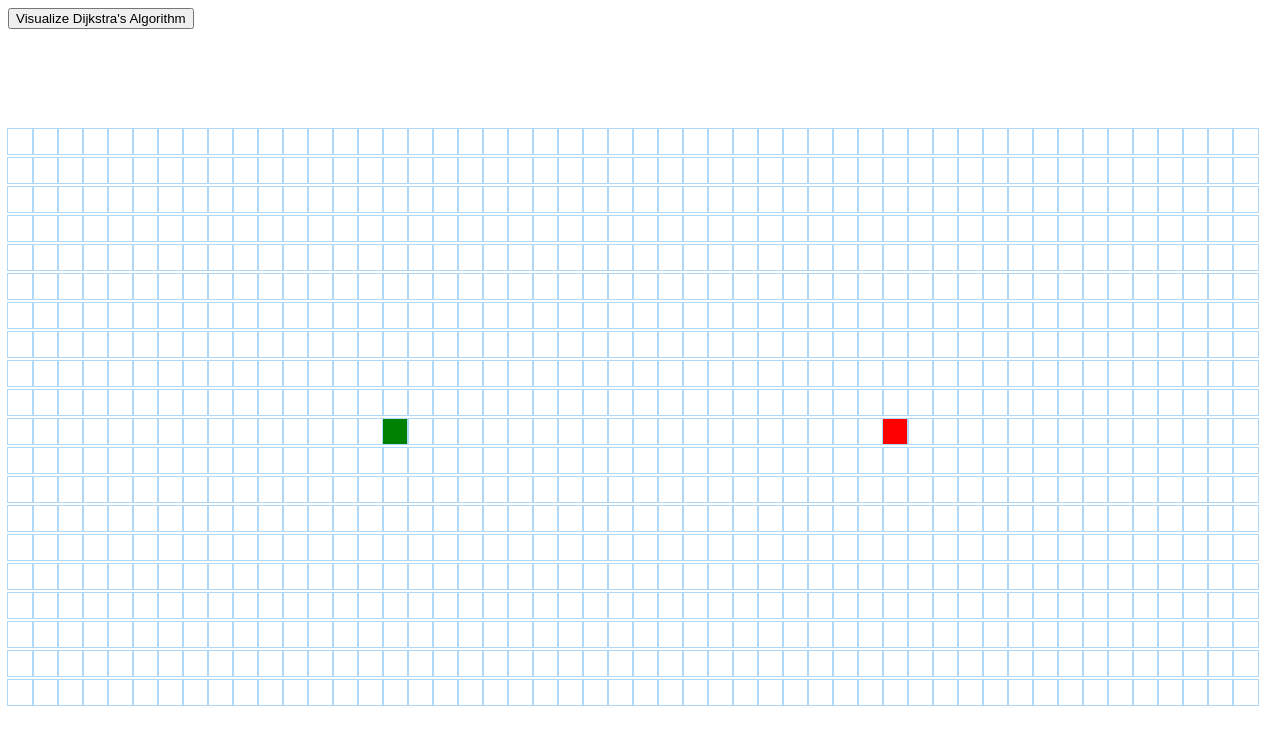
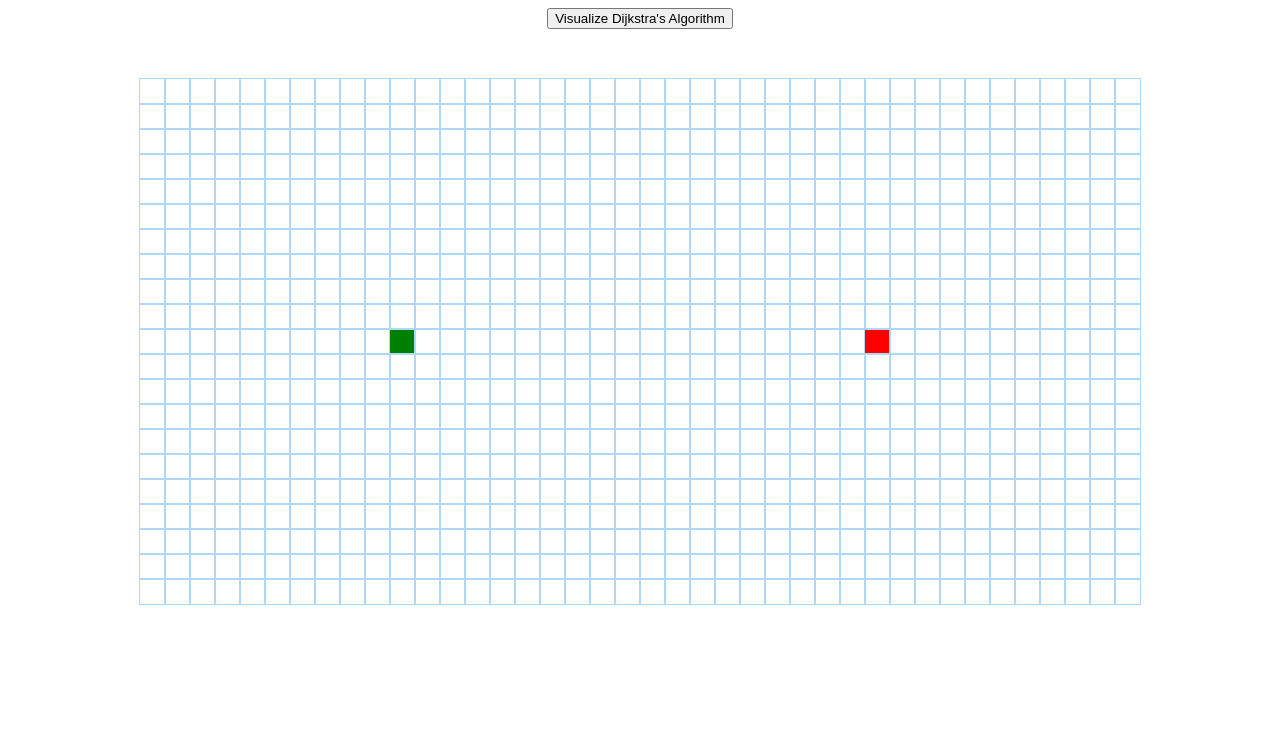
Before and after one commit to sava-stanchev/algorithmic-pathfinding, a React (Create React App) app: page / in a window 1280 px wide. Shown: the top 744 px of the page. Built offline with nearby package versions, Linux system fonts and the light colour scheme.

Commit message:
add more css and switch col/row

```diff
--- a/src/Algorithms/Dijkstra.tsx
+++ b/src/Algorithms/Dijkstra.tsx
@@ -1,9 +1,9 @@
-import { NodeType } from "../Visualizer/Visualizer";
+import { NodeType } from "../Visualizer/SingleNode/SingleNode";
 
 const getAllNodes = (grid: NodeType[][]) => {
   const nodes = [];
-  for (const row of grid) {
-    for (const node of row) {
+  for (const col of grid) {
+    for (const node of col) {
       nodes.push(node);
     }
   }
@@ -17,10 +17,10 @@ const sortNodesByDistance = (unvisitedNodes: NodeType[]) => {
 const getUnvisitedNeighbors = (node: NodeType, grid: NodeType[][]) => {
   const neighbors = [];
   const { col, row } = node;
-  if (row > 0) neighbors.push(grid[row - 1][col]);
-  if (row < grid.length - 1) neighbors.push(grid[row + 1][col]);
-  if (col > 0) neighbors.push(grid[row][col - 1]);
-  if (col < grid[0].length - 1) neighbors.push(grid[row][col + 1]);
+  if (col > 0) neighbors.push(grid[col - 1][row]);
+  if (col < grid.length - 1) neighbors.push(grid[col + 1][row]);
+  if (row > 0) neighbors.push(grid[col][row - 1]);
+  if (row < grid[0].length - 1) neighbors.push(grid[col][row + 1]);
   return neighbors.filter((neighbor) => !neighbor.isVisited);
 };
 
--- a/src/Visualizer/SingleNode/SingleNode.css
+++ b/src/Visualizer/SingleNode/SingleNode.css
@@ -2,7 +2,6 @@
   width: 25px;
   height: 25px;
   outline: 1px solid rgb(175, 216, 248);
-  display: inline-block;
 }
 
 .node-finish {
--- a/src/Visualizer/SingleNode/SingleNode.tsx
+++ b/src/Visualizer/SingleNode/SingleNode.tsx
@@ -1,4 +1,15 @@
 import "./SingleNode.css";
+
+export type NodeType = {
+  row: number;
+  col: number;
+  isStart: boolean;
+  isFinish: boolean;
+  distance: number;
+  isVisited: boolean;
+  previousNode: NodeType | null;
+  isWall: boolean;
+};
 
 type Props = {
   row: number;
@@ -6,8 +17,8 @@ type Props = {
   isStart: boolean;
   isFinish: boolean;
   isWall: boolean;
-  onMouseDown: (row: number, col: number) => void;
-  onMouseEnter: (row: number, col: number) => void;
+  onMouseDown: (col: number, row: number) => void;
+  onMouseEnter: (col: number, row: number) => void;
   onMouseUp: () => void;
 };
 
@@ -31,10 +42,10 @@ const SingleNode: React.FC<Props> = ({
 
   return (
     <div
-      id={`node-${row}-${col}`}
+      id={`node-${col}-${row}`}
       className={`node ${extraClassName}`}
-      onMouseDown={() => onMouseDown(row, col)}
-      onMouseEnter={() => onMouseEnter(row, col)}
+      onMouseDown={() => onMouseDown(col, row)}
+      onMouseEnter={() => onMouseEnter(col, row)}
       onMouseUp={() => onMouseUp()}
     ></div>
   );
--- a/src/Visualizer/Visualizer.css
+++ b/src/Visualizer/Visualizer.css
@@ -1,3 +1,17 @@
+body {
+  min-width: 1033px;
+}
+
+.container {
+  display: flex;
+  flex-direction: column;
+  justify-content: center;
+  align-items: center;
+  width: 100%;
+}
+
 .grid {
-  margin: 100px 0 0;
+  display: flex;
+  margin: 50px;
+  max-width: 100%;
 }
--- a/src/Visualizer/Visualizer.tsx
+++ b/src/Visualizer/Visualizer.tsx
@@ -1,19 +1,20 @@
 import { useState } from "react";
 import { dijkstra, getNodesInShortestPathOrder } from "../Algorithms/Dijkstra";
 import SingleNode from "./SingleNode/SingleNode";
+import { NodeType } from "./SingleNode/SingleNode";
 import "./Visualizer.css";
 
+const START_NODE_COL = 10;
 const START_NODE_ROW = 10;
-const START_NODE_COL = 15;
+const FINISH_NODE_COL = 29;
 const FINISH_NODE_ROW = 10;
-const FINISH_NODE_COL = 35;
 
-const createNode = (col: number, row: number) => {
+const createNode = (row: number, col: number) => {
   return {
+    row,
     col,
-    row,
-    isStart: row === START_NODE_ROW && col === START_NODE_COL,
-    isFinish: row === FINISH_NODE_ROW && col === FINISH_NODE_COL,
+    isStart: col === START_NODE_COL && row === START_NODE_ROW,
+    isFinish: col === FINISH_NODE_COL && row === FINISH_NODE_ROW,
     distance: Infinity,
     isVisited: false,
     previousNode: null,
@@ -21,25 +22,14 @@ const createNode = (col: number, row: number) => {
   };
 };
 
-export type NodeType = {
-  row: number;
-  col: number;
-  isStart: boolean;
-  isFinish: boolean;
-  distance: number;
-  isVisited: boolean;
-  previousNode: NodeType | null;
-  isWall: boolean;
-};
-
 const getInitialGrid = () => {
   const theGrid = [];
-  for (let row = 0; row < 20; row++) {
-    const currentRow = [];
-    for (let col = 0; col < 50; col++) {
-      currentRow.push(createNode(col, row));
+  for (let col = 0; col < 40; col++) {
+    const currentCol = [];
+    for (let row = 0; row < 21; row++) {
+      currentCol.push(createNode(row, col));
     }
-    theGrid.push(currentRow);
+    theGrid.push(currentCol);
   }
 
   return theGrid;
@@ -47,16 +37,16 @@ const getInitialGrid = () => {
 
 const getNewGridWithWallToggled = (
   grid: NodeType[][],
-  row: number,
-  col: number
+  col: number,
+  row: number
 ) => {
   const newGrid = grid.slice();
-  const node = newGrid[row][col];
+  const node = newGrid[col][row];
   const newNode = {
     ...node,
     isWall: !node.isWall,
   };
-  newGrid[row][col] = newNode;
+  newGrid[col][row] = newNode;
   return newGrid;
 };
 
@@ -67,15 +57,15 @@ const Visualizer: React.FC = () => {
   });
   const [mouseIsPressed, setMouseIsPressed] = useState(false);
 
-  const handleMouseDown = (row: number, col: number) => {
-    const newGrid = getNewGridWithWallToggled(grid, row, col);
+  const handleMouseDown = (col: number, row: number) => {
+    const newGrid = getNewGridWithWallToggled(grid, col, row);
     setGrid(newGrid);
     setMouseIsPressed(true);
   };
 
-  const handleMouseEnter = (row: number, col: number) => {
+  const handleMouseEnter = (col: number, row: number) => {
     if (!mouseIsPressed) return;
-    const newGrid = getNewGridWithWallToggled(grid, row, col);
+    const newGrid = getNewGridWithWallToggled(grid, col, row);
     setGrid(newGrid);
   };
 
@@ -96,7 +86,7 @@ const Visualizer: React.FC = () => {
       }
       setTimeout(() => {
         const node = visitedNodesInOrder[i];
-        document.getElementById(`node-${node.row}-${node.col}`)!.className =
+        document.getElementById(`node-${node.col}-${node.row}`)!.className =
           "node node-visited";
       }, 10 * i);
     }
@@ -106,30 +96,30 @@ const Visualizer: React.FC = () => {
     for (let i = 0; i < nodesInShortestPathOrder.length; i++) {
       setTimeout(() => {
         const node = nodesInShortestPathOrder[i];
-        document.getElementById(`node-${node.row}-${node.col}`)!.className =
+        document.getElementById(`node-${node.col}-${node.row}`)!.className =
           "node node-shortest-path";
       }, 50 * i);
     }
   };
 
   const visualizeDijkstra = () => {
-    const startNode = grid[START_NODE_ROW][START_NODE_COL];
-    const finishNode = grid[FINISH_NODE_ROW][FINISH_NODE_COL];
+    const startNode = grid[START_NODE_COL][START_NODE_ROW];
+    const finishNode = grid[FINISH_NODE_COL][FINISH_NODE_ROW];
     const visitedNodesInOrder = dijkstra(grid, startNode, finishNode)!;
     const nodesInShortestPathOrder = getNodesInShortestPathOrder(finishNode);
     animateDijkstra(visitedNodesInOrder, nodesInShortestPathOrder);
   };
 
   return (
-    <>
+    <div className="container">
       <button onClick={() => visualizeDijkstra()}>
         Visualize Dijkstra's Algorithm
       </button>
       <div className="grid">
-        {grid.map((row, rowIdx) => {
+        {grid.map((col, colIdx) => {
           return (
-            <div key={rowIdx}>
-              {row.map((node, nodeIdx) => {
+            <div key={colIdx}>
+              {col.map((node, nodeIdx) => {
                 const { row, col, isStart, isFinish, isWall } = node;
                 return (
                   <SingleNode
@@ -139,11 +129,11 @@ const Visualizer: React.FC = () => {
                     isStart={isStart}
                     isFinish={isFinish}
                     isWall={isWall}
-                    onMouseDown={(row: number, col: number) =>
-                      handleMouseDown(row, col)
+                    onMouseDown={(col: number, row: number) =>
+                      handleMouseDown(col, row)
                     }
-                    onMouseEnter={(row: number, col: number) =>
-                      handleMouseEnter(row, col)
+                    onMouseEnter={(col: number, row: number) =>
+                      handleMouseEnter(col, row)
                     }
                     onMouseUp={() => handleMouseUp()}
                   ></SingleNode>
@@ -153,7 +143,7 @@ const Visualizer: React.FC = () => {
           );
         })}
       </div>
-    </>
+    </div>
   );
 };
 
```
